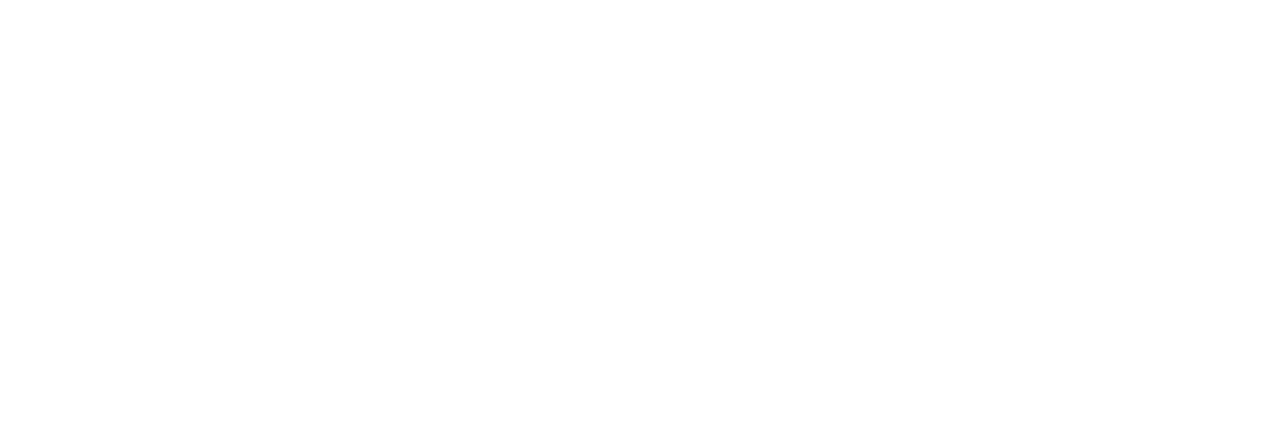
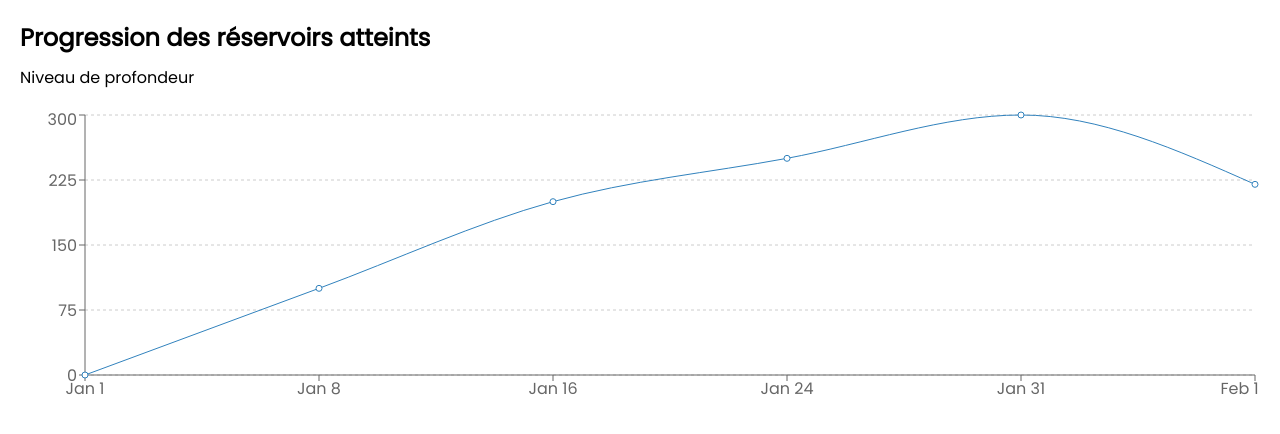
Before and after one commit to mariardj/Projet2Cs, a React (Create React App) app: page /ReservoirProgressChart in a window 1280 px wide. Before the commit this address had no page. Shown: the top 434 px of the page. Built offline with nearby package versions, Linux system fonts and the light colour scheme.

Commit message:
moun7ana

```diff
--- a/package.json
+++ b/package.json
@@ -16,6 +16,7 @@
     "react-dom": "^19.1.0",
     "react-router-dom": "^6.30.0",
     "react-scripts": "5.0.1",
+    "recharts": "^2.15.3",
     "styled-components": "^6.1.16",
     "uuid": "^11.1.0",
     "web-vitals": "^2.1.4"
--- a/src/App.jsx
+++ b/src/App.jsx
@@ -13,6 +13,7 @@
 import Dashboardsview from './components/Dashboardsview';
 import TableView from './components/TableView';
 import CostStatusPage from './components/CostStatusPage'; // 👈 new import
+import ReservoirProgressChart from './components/ReservoirProgressChart';
 
 function App() {
 
@@ -27,7 +28,7 @@
         <Route path="/Dashboardsview" element={<Dashboardsview />} />
         <Route path="/TableView" element={<TableView/>} />
         <Route path="/CostStatus" element={<CostStatusPage />} />
-
+        <Route path="/ReservoirProgressChart" element={<ReservoirProgressChart />} />
       </Routes>
 
     </div>
--- a/src/components/CostStatusGauge.jsx
+++ b/src/components/CostStatusGauge.jsx
@@ -7,15 +7,24 @@
       <h2>The cost status of the current phase</h2>
 
       <ReactSpeedometer
-        maxValue={30000}
-        value={3000}
-        needleColor="red"
-        startColor="green"
-        segments={3}
-        endColor="red"
-        currentValueText="$30,000"
-        customSegmentStops={[0, 8000, 15000, 26000, 30000]}
-        segmentColors={["#00C49F", "#FFBB28", "#FF4C4C"]}
+       maxValue={30000} // Maximum value on the gauge
+       value={4900} // Current value to display on the gauge
+       needleColor="black" // Color of the needle pointer
+
+       segments={3} // Total number of segments
+       currentValueText="$4,900" // Text displayed under the gauge showing the current value
+
+       // Defining custom segment stops:
+       // This will create 3 segments:
+       //  - 0 to 8000
+       //  - 8000 to 15000
+       //  - 16000 to 30000
+
+       customSegmentStops={[0, 8000, 16000, 30000]}
+
+
+
+        segmentColors={["#00B69B", "#FF8500", "#B60000"]}
         ringWidth={30}
         width={300}
         height={200}
--- /dev/null
+++ b/src/components/ReservoirProgressChart.jsx
@@ -0,0 +1,55 @@
+import { LineChart, Line, XAxis, YAxis, Tooltip, CartesianGrid, ResponsiveContainer, Area } from 'recharts';
+
+// Chart data structure:
+// - date: String representing the date label (e.g., 'Jan 1')
+// - value: Numeric value representing the reservoir depth level
+const data = [
+  { date: 'Jan 1', value: 0 },
+  { date: 'Jan 8', value: 100 },
+  { date: 'Jan 16', value: 200 },
+  { date: 'Jan 24', value: 250 },
+  { date: 'Jan 31', value: 300 },
+  { date: 'Feb 1', value: 220 },
+];
+
+export default function ReservoirProgressChart() {
+  return (
+    <div style={{ background: "white", borderRadius: "10px", padding: "20px" }}>
+      <h2 style={{ marginBottom: "10px" }}>Progression des réservoirs atteints</h2>
+      <p style={{ color: "#000000", marginBottom: "20px" }}>Niveau de profondeur</p>
+
+      {/*
+        Responsive chart container that adapts to parent size
+        Expects data with date/value properties as shown above
+      */}
+      <ResponsiveContainer width="100%" height={300}>
+        <LineChart data={data}>
+          {/* Gradient definition for the area fill */}
+          <defs>
+            <linearGradient id="colorLine" x1="0" y1="0" x2="0" y2="1">
+              <stop offset="0%" stopColor="#3B82F6" stopOpacity={0.4} />
+              <stop offset="100%" stopColor="#3B82F6" stopOpacity={0} />
+            </linearGradient>
+          </defs>
+
+          {/* Chart grid lines and axes */}
+          <CartesianGrid strokeDasharray="3 3" vertical={false} />
+          <XAxis dataKey="date" />  {/* Renders date labels */}
+          <YAxis />  {/* Renders value scale */}
+          <Tooltip />  {/* Shows data on hover */}
+
+          {/* Visual elements: */}
+          <Area
+            type="monotone"
+            dataKey="value"  // Uses the 'value' property from data
+            fill="url(#colorLine)"  // Applies the gradient fill
+          />
+          <Line
+            type="monotone"
+            dataKey="value"  // Uses the 'value' property from data
+          />
+        </LineChart>
+      </ResponsiveContainer>
+    </div>
+  );
+}
```
Also changed, not shown: 1 other file (tests, documents, lock files or other folders).
